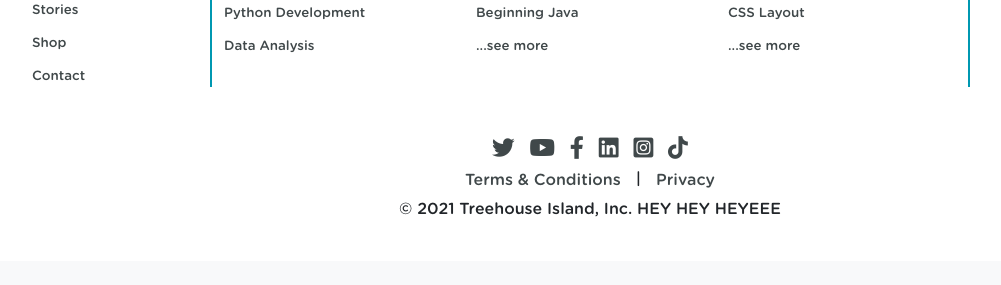
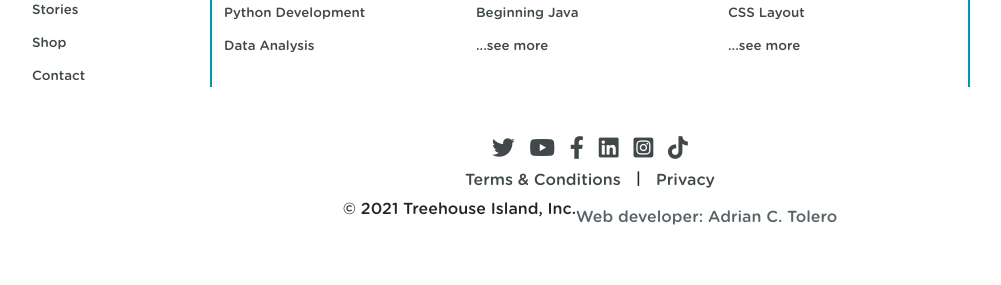
Before and after one commit to adriantolero/adriantolero.github.io, a CodeIgniter 4 app: template teamtreehouse/app/Views/treehouse.php in a window 1280 px wide. Shown: the part 6122-6407 px from the top of the page, without its empty margins (50-1051 px from the left). Before the commit the page ends 6339 px from the top, so only its background shows below. Run offline with PHP 8.4 and a stand-in for CodeIgniter, Linux system fonts and the light colour scheme; the template is opened without the code that fills it, so the values that code supplies are empty; some libraries are stand-ins or nearby versions; some web fonts are replaced.

Commit message:
Added some content in footer
Try only hehe

```diff
--- a/teamtreehouse/app/Views/treehouse.php
+++ b/teamtreehouse/app/Views/treehouse.php
@@ -840,7 +840,9 @@
                 <div class="col-12">
                     <div class="d-flex justify-content-center">
                         &copy; 2021 Treehouse Island, Inc.
-                        HEY HEY HEYEEE
+                        <div class="mt-2">
+                            <p>Web developer: Adrian C. Tolero</p>
+                        </div>
                     </div>
                 </div>
             </div>
```
Also changed, not shown: teamtreehouse/public/assets/plugins/scripts/main.js.
